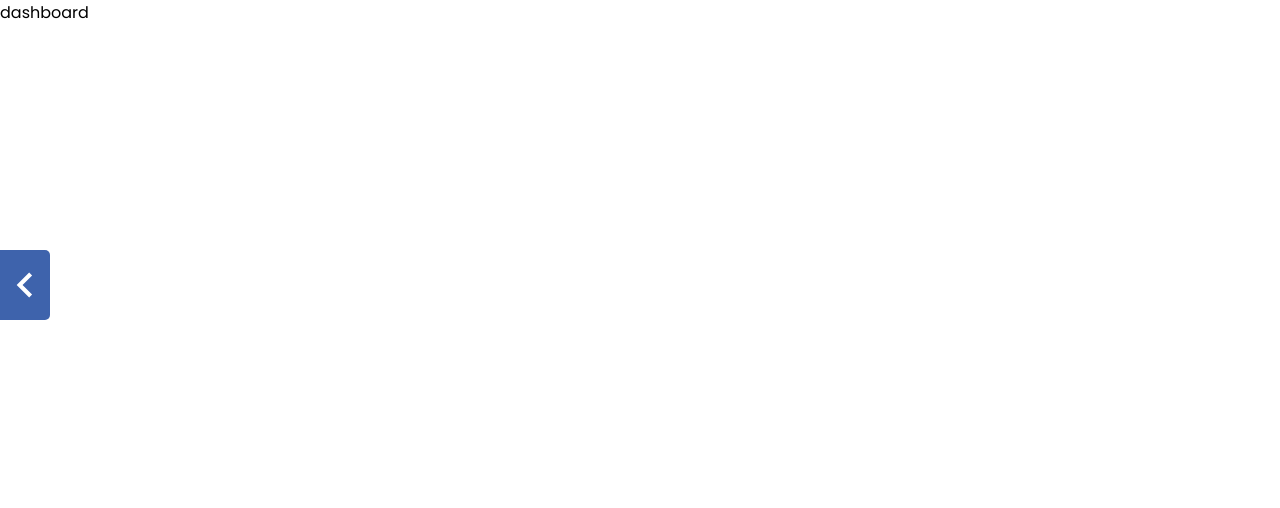
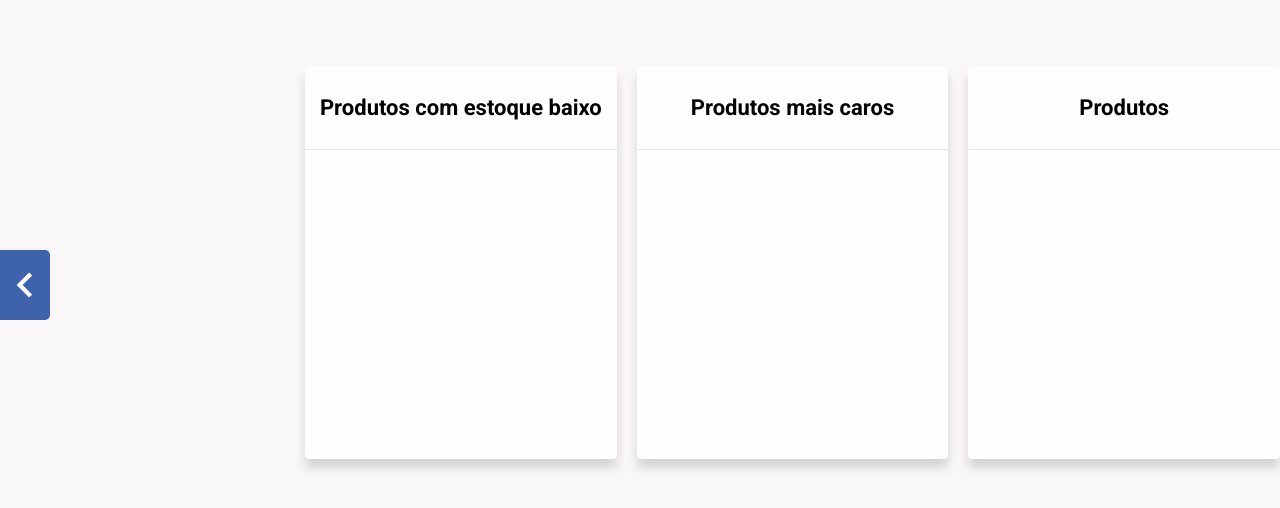
Before and after one commit to santanafx/e-manager, a React (Vite) app: page /dashboard in a window 1280 px wide. Shown: the top 508 px of the page. Built offline with nearby package versions, Linux system fonts and the light colour scheme.

Commit message:
feat: adicionando cards na página Dashboard

```diff
--- a/index.html
+++ b/index.html
@@ -9,6 +9,10 @@
       href="https://fonts.googleapis.com/css2?family=Poppins:ital,wght@0,100;0,200;0,300;0,400;0,500;0,600;0,700;0,800;0,900;1,100;1,200;1,300;1,400;1,500;1,600;1,700;1,800;1,900&display=swap"
       rel="stylesheet"
     />
+    <link
+      href="https://fonts.googleapis.com/css2?family=Roboto:ital,wght@0,100;0,300;0,400;0,500;0,700;0,900;1,100;1,300;1,400;1,500;1,700;1,900&display=swap"
+      rel="stylesheet"
+    />
     <meta name="viewport" content="width=device-width, initial-scale=1.0" />
     <title>E-Manager</title>
   </head>
--- /dev/null
+++ b/src/components/CardProdutos/index.tsx
@@ -0,0 +1,13 @@
+type Props = {
+  title: string
+  children?: string
+}
+
+export default function CardProdutos({ title, children }: Props) {
+  return (
+    <div className="cardProdutos__container">
+      <h2 className="cardProdutos__container__title">{title}</h2>
+      {children}
+    </div>
+  )
+}
--- a/src/components/Navbar/index.tsx
+++ b/src/components/Navbar/index.tsx
@@ -3,12 +3,12 @@ import { useDispatch, useSelector } from 'react-redux'
 import { MdKeyboardArrowLeft } from 'react-icons/md'
 
 import { closeMenu, openMenu } from '../../store/reducers/navbar'
+import { RootReducer } from '../../store'
 
 import logo from '../../assets/images/logo.png'
 import menuOptGrid from '../../assets/images/menuOptGrid.png'
 import menuOptGraph from '../../assets/images/menuOptGraph.png'
 import chevronDown from '../../assets/images/chevronDown.png'
-import { RootReducer } from '../../store'
 
 export default function Navbar() {
   const { isOpen } = useSelector((state: RootReducer) => state.navbar)
@@ -18,9 +18,11 @@ export default function Navbar() {
   const closeSideMenu = () => {
     dispatch(closeMenu())
   }
+
   const openSideMenu = () => {
     dispatch(openMenu())
   }
+
   return (
     <>
       {isOpen ? (
--- a/src/css/main.css
+++ b/src/css/main.css
@@ -57,6 +57,30 @@
   align-items: center;
 }
 
+.cardProdutos__container {
+  width: 407px;
+  height: 392px;
+  background-color: #fefefe;
+  border-radius: 4px;
+  box-shadow: 0px 9px 11px 0px rgba(0, 0, 0, 0.1490196078);
+}
+.cardProdutos__container__title {
+  font-family: "Roboto", sans-serif;
+  font-weight: 600;
+  font-size: 22px;
+  line-height: 32px;
+  text-align: center;
+  border-bottom: 1px solid #e0e5eb;
+  padding: 25px 14px;
+}
+
+.dashboard__container {
+  margin-left: 305px;
+  margin-top: 67px;
+  display: flex;
+  gap: 20px;
+}
+
 * {
   padding: 0;
   margin: 0;
@@ -64,4 +88,8 @@
   font-family: "Poppins", sans-serif;
 }
 
+body {
+  background-color: #f9f7f7;
+}
+
 /*# sourceMappingURL=main.css.map */
--- a/src/pages/Dashboard/index.tsx
+++ b/src/pages/Dashboard/index.tsx
@@ -1,3 +1,11 @@
+import CardProdutos from '../../components/CardProdutos'
+
 export default function Dashboard() {
-  return <div>dashboard</div>
+  return (
+    <section className="dashboard__container">
+      <CardProdutos title="Produtos com estoque baixo"></CardProdutos>
+      <CardProdutos title="Produtos mais caros"></CardProdutos>
+      <CardProdutos title="Produtos"></CardProdutos>
+    </section>
+  )
 }
--- /dev/null
+++ b/src/styles/_cardProdutos.scss
@@ -0,0 +1,19 @@
+@use 'variables';
+
+.cardProdutos__container {
+  width: 407px;
+  height: 392px;
+  background-color: variables.$card-color;
+  border-radius: 4px;
+  box-shadow: 0px 9px 11px 0px #00000026;
+
+  &__title {
+    font-family: variables.$secundary-font;
+    font-weight: 600;
+    font-size: 22px;
+    line-height: 32px;
+    text-align: center;
+    border-bottom: 1px solid variables.$cardline-color;
+    padding: 25px 14px;
+  }
+}
--- /dev/null
+++ b/src/styles/_dashboard.scss
@@ -0,0 +1,6 @@
+.dashboard__container {
+  margin-left: 305px;
+  margin-top: 67px;
+  display: flex;
+  gap: 20px;
+}
--- a/src/styles/_variables.scss
+++ b/src/styles/_variables.scss
@@ -1,3 +1,9 @@
 $primary-color: #3e63ac;
 $secundary-color: #fff;
 $third-color: #224385;
+$card-color: #fefefe;
+$bg-color: #f9f7f7;
+$cardline-color: #e0e5eb;
+
+$primary-font: 'Poppins', sans-serif;
+$secundary-font: 'Roboto', sans-serif;
--- a/src/styles/main.scss
+++ b/src/styles/main.scss
@@ -1,4 +1,7 @@
 @use 'navbar';
+@use 'cardProdutos';
+@use 'dashboard';
+@use 'variables';
 
 * {
   padding: 0;
@@ -6,3 +9,7 @@
   box-sizing: border-box;
   font-family: 'Poppins', sans-serif;
 }
+
+body {
+  background-color: variables.$bg-color;
+}
```
Also changed, not shown: 1 other file (tests, documents, lock files or other folders).
